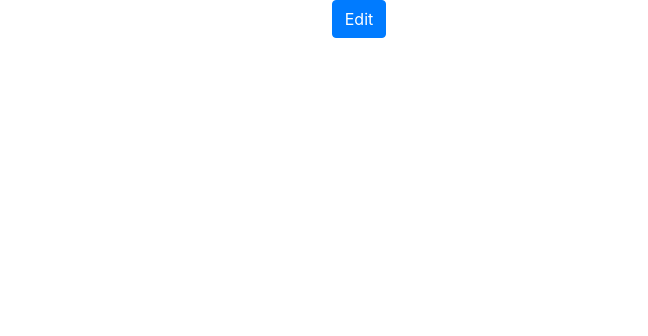
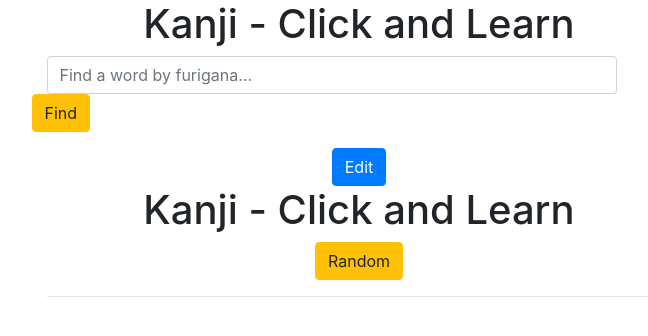
Before and after one commit to piapip/jdict, a React (Create React App) app: page / in a window 1280 px wide. Shown: the top 336 px of the page, without its empty margins (281-929 px from the left). Built offline with nearby package versions, Linux system fonts and the light colour scheme.

Commit message:
update find word and random word

```diff
--- a/src/App.css
+++ b/src/App.css
@@ -36,3 +36,7 @@
     transform: rotate(360deg);
   }
 }
+
+.deleteFindResult:hover {
+  background-color: #ccff99;
+}
--- a/src/App.js
+++ b/src/App.js
@@ -71,7 +71,9 @@ class App extends Component {
 
     return (
       <div className="App">
-        <FindButton /> {/* Nguyen */}
+        <FindButton
+          dictionary = {this.state.dictionary}
+        /> {/* Nguyen */}
         <AddButton /> {/* Hung */}
         <EditButton
           displayWord = {displayWord}
@@ -81,7 +83,9 @@ class App extends Component {
           displayWord = {displayWord}
           showFurigana = {this.state.showFurigana}
           showMeaning = {this.state.showMeaning}/> {/* Hand + Tu */}
-        <ShowRandomButton /> {/* Nguyen */}
+        <ShowRandomButton
+          dictionary = {this.state.dictionary}
+        /> {/* Nguyen */}
       </div>
     );
   }
--- a/src/component/FindButton.js
+++ b/src/component/FindButton.js
@@ -1,11 +1,75 @@
 import React, { Component } from 'react';
+import ShowFindResult from './ShowFindResult'
+import { Button, Form, FormGroup, Input, Row, Col } from 'reactstrap';
 
 class FindButton extends Component {
+  constructor(props) {
+    super(props)
+    this.state = {
+      findWord: '',
+      resultFindWord: []
+    };
+    this.handleChange = this.handleChange.bind(this)
+    this.handleFindWord = this.handleFindWord.bind(this)
+}
+
+  handleChange(event) {
+    this.setState({findWord: event.target.value})
+  }
+
+  handleFindWord(event){
+    const dicts = this.props.dictionary;
+    const findWord = this.state.findWord;
+    for(let i = 0; i < dicts.length; i++){
+      if(dicts[i].furigana === findWord){
+        this.state.resultFindWord.push(dicts[i]);
+        this.setState({resultFindWord: this.state.resultFindWord});
+      }
+    }
+    this.setState({findWord: ''})
+    event.preventDefault()
+  }
+
+  handleDelete = (index) => {
+    this.state.resultFindWord.splice(index, 1)
+    this.setState({resultFindWord: this.state.resultFindWord})
+  }
+
   render() {
+    var resultShow = this.state.resultFindWord.map((result, key) => (
+      <ShowFindResult
+        key = {key}
+        result= {result}
+        onDelete = {() => this.handleDelete(key)}
+      />
+    ))
+
     return (
       <div>
+        <Row>
+          <Col sm="12" md={{ size: 6, offset: 3 }}>
+            <h1>Kanji - Click and Learn</h1>
+            <Form>
+              <FormGroup row>
+                <Col sm={11}>
+                <Input
+                  type="text"
+                  name="inputword"
+                  placeholder="Find a word by furigana..."
+                  value={this.state.findWord}
+                  onChange={this.handleChange}
+                ></Input>
+                </Col>
+                <Button color="warning" onClick={this.handleFindWord}>Find</Button>
+              </FormGroup>
+            </Form>
 
-      </div>
+          </Col>
+        </Row>
+        <div>
+        {resultShow}
+        </div>
+      </div >
     );
   }
 }
--- /dev/null
+++ b/src/component/ShowFindResult.js
@@ -0,0 +1,36 @@
+import React, { Component } from 'react';
+import './../App.css';
+
+import { Jumbotron, Col, Container} from 'reactstrap';
+
+class ShowFindResult extends Component {
+    render() {
+        const jStyle = {
+            margin: '10px',
+            padding: '5px',
+            background: '#ccffcc',
+            height:'21vh',
+          };
+          const dStyle = {
+            cursor: 'pointer'
+          };
+        return (
+            <div >
+                <Col sm="12" md={{ size: 6, offset: 3 }}>
+                    <Jumbotron fluid  style={jStyle} className="deleteFindResult">
+                        <Container fluid style={dStyle} onClick = {this.props.onDelete} className="deleteFindResult">
+                            <h2 className="display-3 ">{this.props.result.kanji}</h2>
+                            <p className="lead">
+
+                            Cách đọc: {this.props.result.furigana} <br />
+                            Nghĩa: {this.props.result.meaning}
+                            </p>
+                        </Container>
+                    </Jumbotron>
+                </Col>
+            </div>
+        );
+    }
+}
+
+export default ShowFindResult;
--- a/src/component/ShowRandomButton.js
+++ b/src/component/ShowRandomButton.js
@@ -1,10 +1,53 @@
 import React, { Component } from 'react';
+import ShowRandomResult from './ShowRandomResult'
+
+import { Button, Row, Col } from 'reactstrap';
 
 class ShowRandomButton extends Component {
+  constructor(props) {
+    super(props)
+    this.state = {
+      randomList: []
+    };
+    this.handleRandom = this.handleRandom.bind(this)
+  }
+
+  handleRandom() {
+    let n = this.props.dictionary.length;
+    let random = Math.floor(Math.random() * n);
+
+    this.state.randomList.push(this.props.dictionary[random])
+    this.setState({randomList: this.state.randomList})
+    console.log(this.state.randomList)
+  }
+
+  handleDelete = (index) => {
+    this.state.randomList.splice(index, 1)
+    this.setState({randomList: this.state.randomList})
+  }
+
   render() {
+    const showRandom = this.state.randomList.map((random, key) =>(
+      <ShowRandomResult
+        key= {key}
+        random= {random}
+        onDelete = {() => this.handleDelete(key)}
+      />
+    ))
     return (
       <div>
+        <Row>
+          <Col sm="12" md={{ size: 6, offset: 3 }}>
+            <h1>Kanji - Click and Learn</h1>
+            <Button color="warning" onClick={this.handleRandom}>Random</Button>
+            {/* {showRandom} */}
+          </Col>
 
+          <Col sm="4" md={{ size: 6, offset: 3 }}>
+            <hr />
+            {showRandom}
+          </Col>
+        </Row>
       </div>
     );
   }
--- /dev/null
+++ b/src/component/ShowRandomResult.js
@@ -0,0 +1,25 @@
+import React, { useState } from 'react';
+import { Button, Fade, Card, CardImg, CardTitle, CardSubtitle, CardBody, CardText } from 'reactstrap';
+
+const ShowRandomResult = (props) => {
+    const [fadeIn, setFadeIn] = useState(false);
+
+    const toggle = () => setFadeIn(!fadeIn);
+    const dStyle = {
+        display: 'inline-block'
+    };
+
+    return (
+        <div style={dStyle}>
+            <Button color="info" onClick={toggle}>{props.random.kanji}</Button>
+            <Fade in={fadeIn} tag="h5" className="mt-3">
+                Cách đọc: {props.random.furigana}, Nghĩa: {props.random.meaning} <br />
+                <Button color="danger" onClick={props.onDelete}>Delete</Button>
+            </Fade>
+        </div>
+
+
+    );
+}
+
+export default ShowRandomResult;
```
Also changed, not shown: 1 other file (tests, documents, lock files or other folders).
